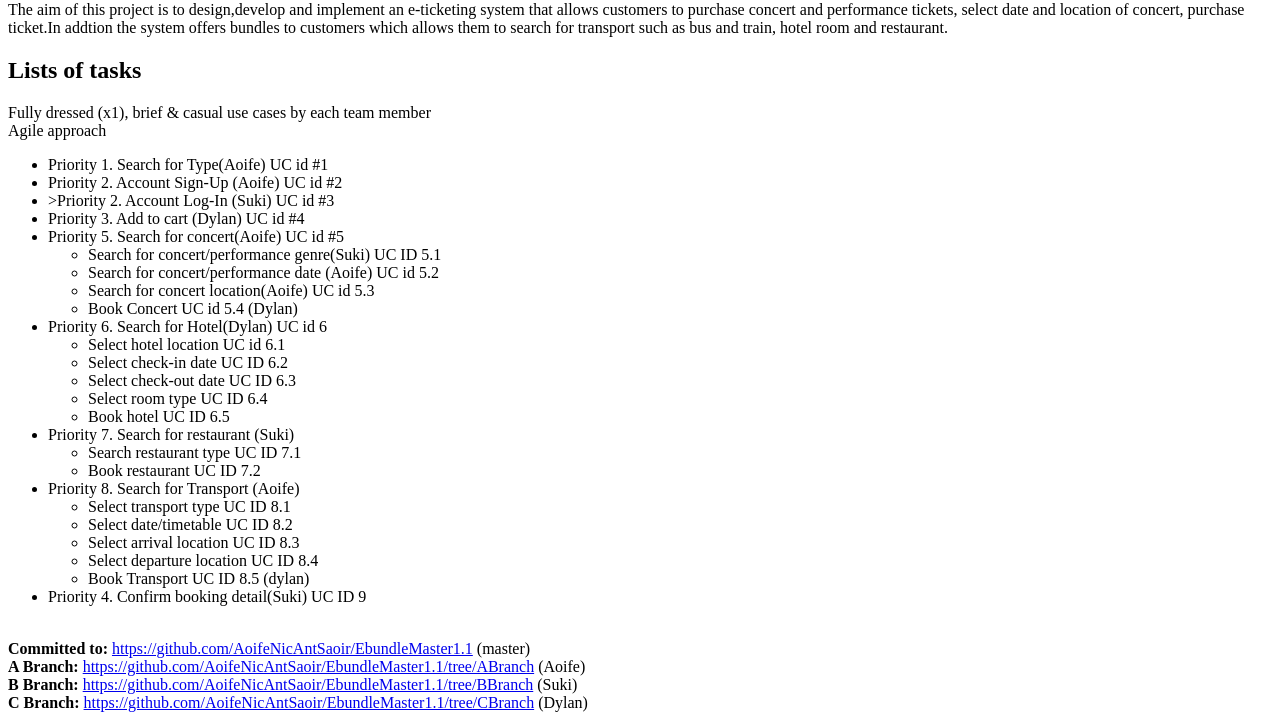
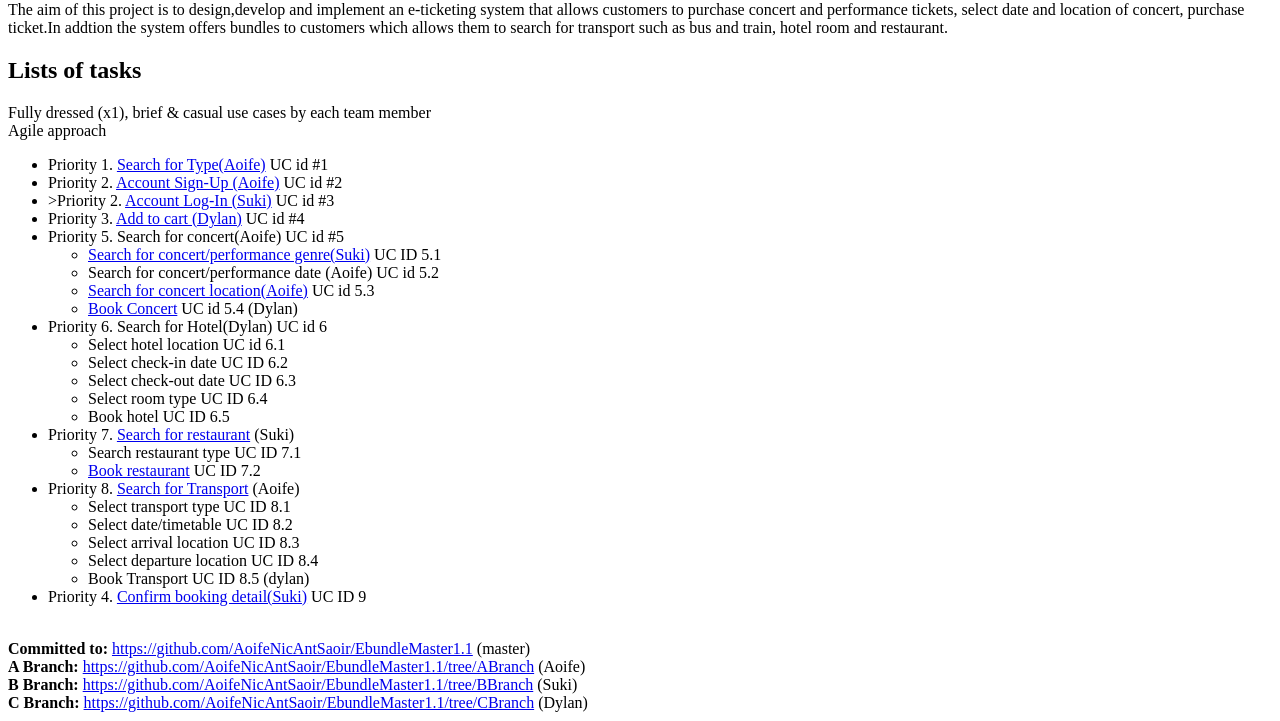
Before and after one commit to AoifeNicAntSaoir/AoifeNicAntSaoir.github.io, a plain HTML site: page index.html in a window 1280 px wide. Shown: the part 79-800 px from the top of the page. Drawn offline with Linux system fonts and the light colour scheme.

Commit message:
Added links

```diff
--- a/index.html
+++ b/index.html
@@ -31,16 +31,16 @@ The aim of this project is to design,develop and implement an e-ticketing system
 Fully dressed (x1), brief & casual use cases by each team member  <br>
 Agile approach   <br>
 <ul>
-  <li>Priority 1. Search for Type(Aoife) UC id #1</li>
-<li>Priority 2. Account Sign-Up (Aoife) UC id #2</li>
-<li>>Priority 2. Account Log-In (Suki) UC id #3 </li>
-<li>Priority  3. Add to cart (Dylan) UC id #4</li>
+  <li>Priority 1. <a href="UC1SearchForType.html">Search for Type(Aoife)</a> UC id #1</li>
+<li>Priority 2. <a href="UC2AccountSignUp.html">Account Sign-Up (Aoife)</a> UC id #2</li>
+<li>>Priority 2. <a href="UC3AccountLogIn.html">Account Log-In (Suki)</a> UC id #3 </li>
+<li>Priority  3. <a href="UC4AddToCart.html">Add to cart (Dylan)</a> UC id #4</li>
 <li>Priority 5. Search for concert(Aoife) UC id #5
      <ul>
-      <li>Search for concert/performance genre(Suki) UC ID 5.1 </li>
+      <li><a href="UC5.1SearchForConcertGenre.html">Search for concert/performance genre(Suki)</a> UC ID 5.1 </li>
       <li>Search for concert/performance date (Aoife) UC id 5.2</li>
-      <li>Search for concert location(Aoife)  UC id 5.3</li>
-      <li>Book Concert  UC id 5.4 (Dylan)</li>
+      <li><a href="UC5.3SearchForConcertLocation.html">Search for concert location(Aoife)</a>  UC id 5.3</li>
+      <li><a href="UC5.4BookConcert.html">Book Concert</a>  UC id 5.4 (Dylan)</li>
     </ul>
 </li>
 <li>Priority 6. Search for Hotel(Dylan)  UC id 6
@@ -52,14 +52,14 @@ Agile approach   <br>
         <li>Book hotel  UC ID 6.5</li>
     </ul>
 </li>
-<li>Priority 7. Search for restaurant (Suki)
+<li>Priority 7. <a href="UC7SearchForRestaurant.html">Search for restaurant</a> (Suki)
       <ul>
         <li>Search restaurant  type  UC ID 7.1</li>
-        <li>Book restaurant   UC ID 7.2</li>
+        <li><a href="UC7.2BookRestaurant.html">Book restaurant</a>   UC ID 7.2</li>
     </ul>
   </li>
 
-<li>Priority 8. Search for Transport (Aoife)
+<li>Priority 8. <a href="UC7SearchForTransport.html">Search for Transport</a> (Aoife)
     <ul>
       <li>Select transport type  UC ID 8.1</li>
       <li>Select date/timetable  UC ID 8.2</li>
@@ -69,7 +69,7 @@ Agile approach   <br>
     </ul>
 </li>
 
-  <li>Priority 4. Confirm booking detail(Suki)  UC ID 9</li>
+  <li>Priority 4. <a href="UC9ConfirmBookingDetails.html">Confirm booking detail(Suki)</a>  UC ID 9</li>
 </ul>
 <br>
 <strong>Committed to: </strong><a href="https://github.com/AoifeNicAntSaoir/EbundleMaster1.1">https://github.com/AoifeNicAntSaoir/EbundleMaster1.1</a> (master) <br>
```
